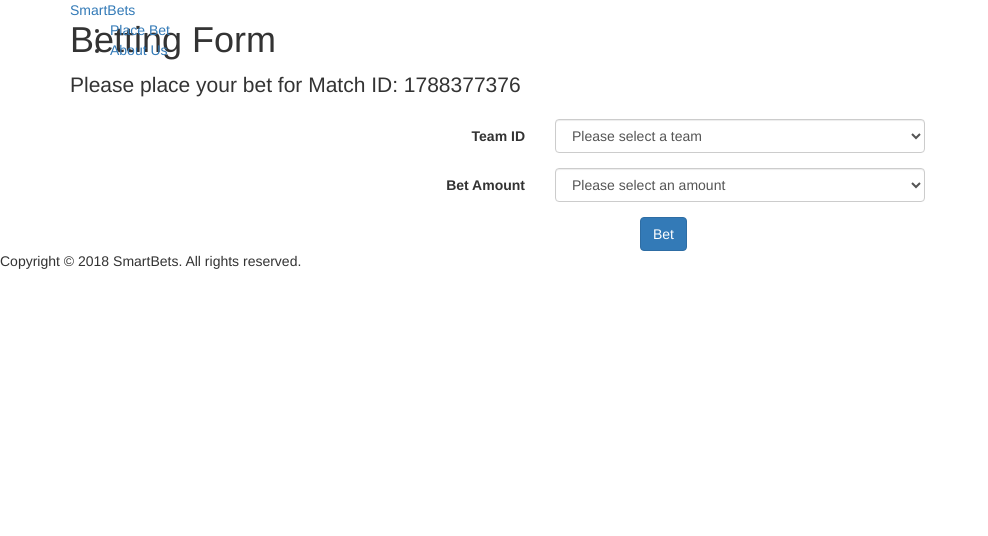
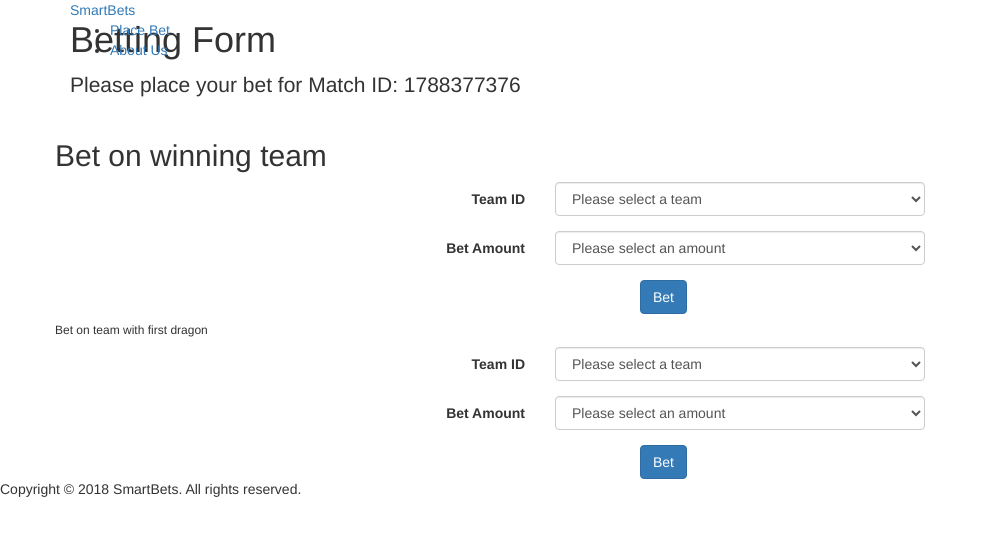
Before and after one commit to matt-saltzman01/smartbets, a website: page app/index.html in a window 1280 px wide. Shown: the whole page, without its empty margins (0-988 px from the left). Drawn offline with nearby package versions, Linux system fonts and the light colour scheme; a script that the page names is missing; files whose address does not match are found by name.

Commit message:
Added "bet on team with first dragon" form

```diff
--- a/app/index.html
+++ b/app/index.html
@@ -27,11 +27,13 @@
         </header>
 
         <div class="row">
-            <form id="place_bet_form" class="form-horizontal">
+            <article class="blog-post">
+                <h2 class="blog-post-title">Bet on winning team</h2>
+                <form id="winning_team_form" class="form-horizontal">
                     <div class="form-group">
-                    <label for="team_id" class="control-label col-sm-offset-3 col-sm-2">Team ID</label>
+                        <label for="winning_team_id" class="control-label col-sm-offset-3 col-sm-2">Team ID</label>
                         <div class="col-sm-4">
-                        <select class="form-control" id="team_id" name="team_id">
+                            <select class="form-control" id="winning_team_id" name="winning_team_id">
                                 <option value="" selected="selected">Please select a team</option>
                                 <option value="100">100</option>
                                 <option value="200">200</option>
@@ -39,9 +41,9 @@
                         </div>
                     </div>
                     <div class="form-group">
-                    <label for="amount" class="control-label col-sm-offset-3 col-sm-2">Bet Amount</label>
+                        <label for="winning_team_amount" class="control-label col-sm-offset-3 col-sm-2">Bet Amount</label>
                         <div class="col-sm-4">
-                        <select class="form-control" id="amount" name="amount">
+                            <select class="form-control" id="winning_team_amount" name="winning_team_amount">
                                 <option value="" selected="selected">Please select an amount</option>
                                 <option value="0.01">0.01 ether</option>
                                 <option value="0.02">0.02 ether</option>
@@ -49,8 +51,37 @@
                             </select>
                         </div>
                     </div>
-                <input type="button" id="place_bet_button" name="place_bet_button" value="Bet" onclick="placeBet()" class="btn btn-default btn-primary col-sm-offset-6">
+                    <input type="button" id="winning_team_button" name="winning_team_button" value="Bet" class="btn btn-default btn-primary col-sm-offset-6">
                 </form>
+            </article>
+
+            <article class="blog-post">
+                <h6 class="blog-post-title">Bet on team with first dragon</h6>
+                <form id="first_dragon_form" class="form-horizontal">
+                    <div class="form-group">
+                        <label for="first_dragon_team_id" class="control-label col-sm-offset-3 col-sm-2">Team ID</label>
+                        <div class="col-sm-4">
+                            <select class="form-control" id="first_dragon_team_id" name="first_dragon_team_id">
+                                <option value="" selected="selected">Please select a team</option>
+                                <option value="100">100</option>
+                                <option value="200">200</option>
+                            </select>
+                        </div>
+                    </div>
+                    <div class="form-group">
+                        <label for="first_dragon_amount" class="control-label col-sm-offset-3 col-sm-2">Bet Amount</label>
+                        <div class="col-sm-4">
+                            <select class="form-control" id="first_dragon_amount" name="first_dragon_amount">
+                                <option value="" selected="selected">Please select an amount</option>
+                                <option value="0.01">0.01 ether</option>
+                                <option value="0.02">0.02 ether</option>
+                                <option value="0.03">0.03 ether</option>
+                            </select>
+                        </div>
+                    </div>
+                    <input type="button" id="first_dragon_button" name="first_dragon_button" value="Bet" class="btn btn-default btn-primary col-sm-offset-6">
+                </form>
+            </article>
         </div>
     </div>
 
--- a/app/javascripts/app.js
+++ b/app/javascripts/app.js
@@ -21,10 +21,10 @@ var Outcome = contract(outcome_artifacts);
 
 Outcome.setProvider(web3.currentProvider);
 
-window.placeBet = function() {
-    var inputs = document.getElementById("place_bet_form").elements;
-    var inputTeamID = inputs["team_id"].value;
-    var inputAmount = inputs["amount"].value;
+function betOnWinningTeam() {
+    var inputs = document.getElementById("winning_team_form").elements;
+    var inputTeamID = inputs["winning_team_id"].value;
+    var inputAmount = inputs["winning_team_amount"].value;
     console.log("inputTeamID: " + inputTeamID);
     console.log("inputAmount: " + inputAmount);
     Outcome.deployed().then(function(contractInstance) {
@@ -34,7 +34,14 @@ window.placeBet = function() {
     });
 }
 
-$( document ).ready(function() {
+function betOnTeamWithFirstDragon() {
+    // put code here
+}
+
+$(document).ready(function() {
+    $("#winning_team_button").click(betOnWinningTeam);
+    $("#first_dragon_button").click(betOnTeamWithFirstDragon);
+
   if (typeof web3 !== 'undefined') {
     console.warn("Using web3 detected from external source like Metamask")
     // Use Mist/MetaMask's provider
```
Lines whose indentation alone changed are shown as unchanged.
